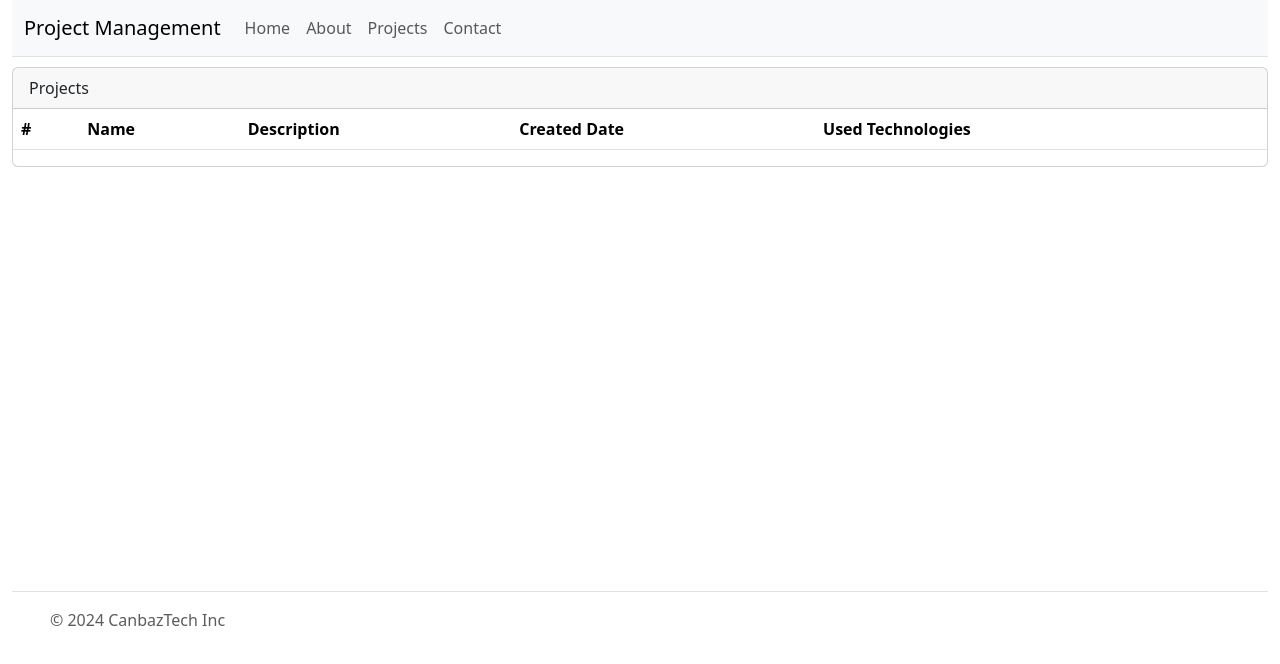
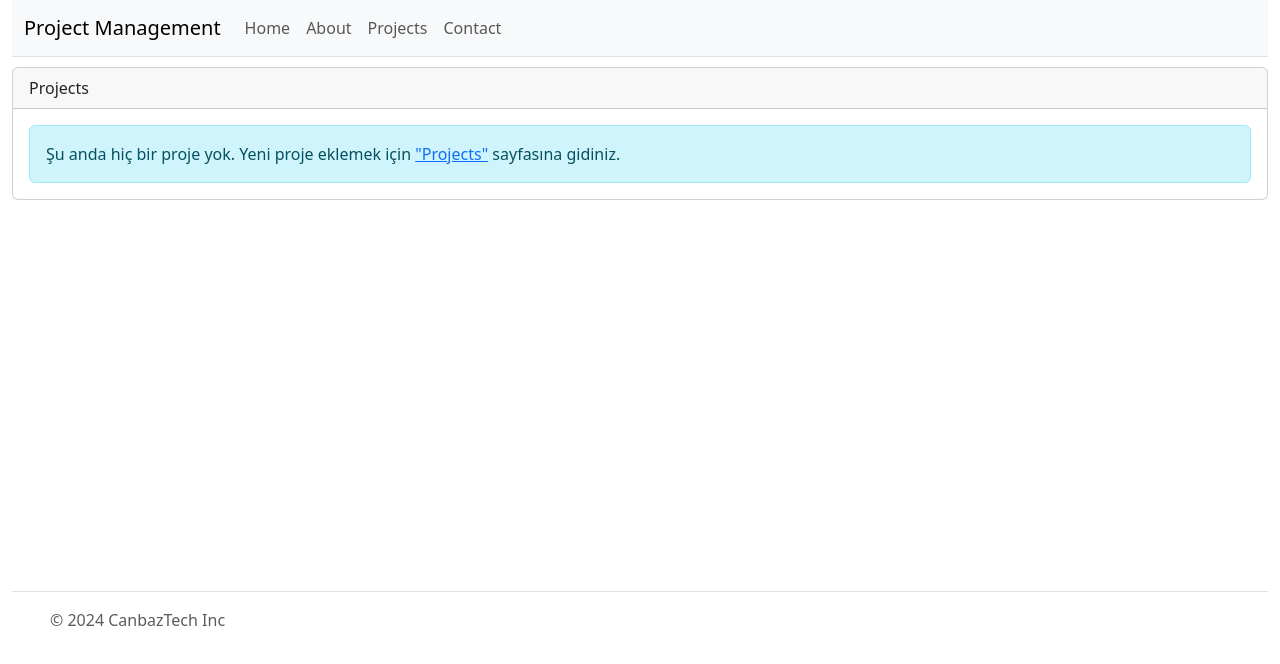
Before and after one commit to tayfurparmak/ct-project-management, an Angular app: page / in a window 1280 px wide. Shown: the top 664 px of the page. Built offline with nearby package versions, Linux system fonts and the light colour scheme.

Commit message:
Remove & no items

```diff
--- a/src/app/components/home/home.component.html
+++ b/src/app/components/home/home.component.html
@@ -1,7 +1,7 @@
 <div class="card">
   <div class="card-header">Projects</div>
   <div class="card-body p-0">
-    <table class="table table-striped">
+    <table class="table table-striped" *ngIf="projectService.Get().length">
       <thead>
         <tr>
           <th scope="col">#</th>
@@ -20,15 +20,17 @@
           <td>{{ item.createdDate }}</td>
           <td>{{ item.usedTechnologies }}</td>
           <td>
-            <button
-              class="btn btn-danger btn-sm"
-              (click)="remove(item.id)"
-            >
+            <button class="btn btn-danger btn-sm" (click)="remove(item.id)">
               Remove
             </button>
           </td>
         </tr>
       </tbody>
     </table>
+
+    <div class="alert alert-info m-3" *ngIf="!projectService.Get().length">
+      Şu anda hiç bir proje yok. Yeni proje eklemek için
+      <a routerLink="/project">"Projects"</a> sayfasına gidiniz.
+    </div>
   </div>
 </div>
```
